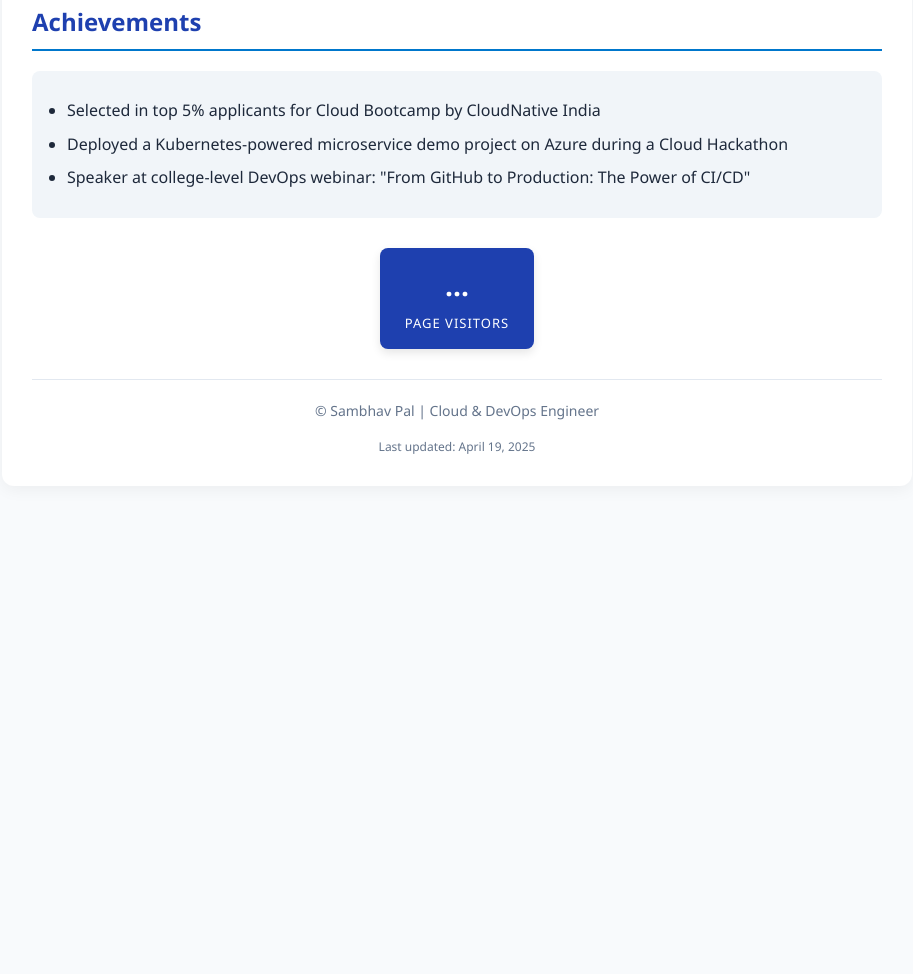
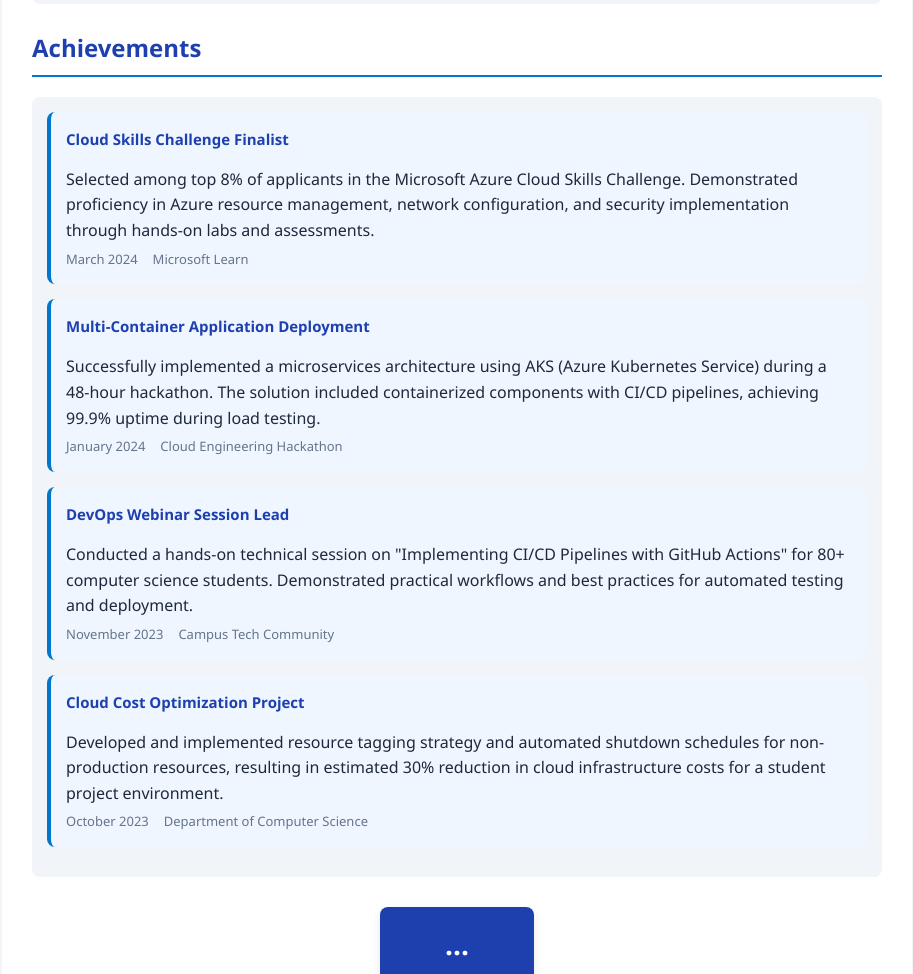
Before and after one commit to Sambhav800/cloud-resume, a plain HTML site: page index.html in a window 1280 px wide. Shown: the part 1826-2800 px from the top of the page, without its empty margins (183-1096 px from the left). Before the commit the page ends 2352 px from the top, so only its background shows below. Drawn offline with Linux system fonts and the light colour scheme; no server answers.

Commit message:
Test CI/CD pipeline

```diff
--- a/index.html
+++ b/index.html
@@ -3,8 +3,8 @@
 <head>
   <meta charset="UTF-8" />
   <meta name="viewport" content="width=device-width, initial-scale=1.0" />
-  <meta name="description" content="Sambhav Pal - Cloud Engineer and DevOps Professional with expertise in Azure, Kubernetes, and Infrastructure as Code">
-  <meta name="keywords" content="Cloud Engineer, DevOps, Azure, Kubernetes, Terraform, GitHub Actions, CI/CD">
+  <meta name="description" content="Sambhav Pal - Cloud Engineer and DevOps Professional specializing in Azure, Kubernetes, CI/CD, and Infrastructure as Code">
+  <meta name="keywords" content="Cloud Engineer, DevOps, Azure, Kubernetes, Terraform, GitHub Actions, CI/CD, IaC, Cloud Native">
   <title>Sambhav Pal | Cloud & DevOps Engineer</title>
   <style>
     :root {
@@ -17,6 +17,8 @@
       --footer: #64748b;
       --border: #e2e8f0;
       --section-bg: #f1f5f9;
+      --achievement-bg: #eff6ff;
+      --achievement-border: #bfdbfe;
     }
 
     [data-theme="dark"] {
@@ -29,6 +31,8 @@
       --footer: #94a3b8;
       --border: #334155;
       --section-bg: #1e293b;
+      --achievement-bg: #172554;
+      --achievement-border: #1e40af;
     }
 
     body {
@@ -238,6 +242,38 @@
       color: var(--heading);
     }
 
+    .achievement-item {
+      margin-bottom: 15px;
+      padding: 15px;
+      border-radius: 8px;
+      background-color: var(--achievement-bg);
+      border-left: 4px solid var(--accent);
+      position: relative;
+    }
+
+    .achievement-title {
+      font-weight: bold;
+      color: var(--heading);
+      margin-bottom: 5px;
+      font-size: 15px;
+    }
+
+    .achievement-description {
+      margin-bottom: 0;
+    }
+
+    .achievement-data {
+      display: flex;
+      align-items: center;
+      margin-top: 5px;
+      font-size: 13px;
+      color: var(--footer);
+    }
+
+    .achievement-date {
+      margin-right: 15px;
+    }
+
     @media print {
       .theme-toggle {
         display: none;
@@ -287,7 +323,7 @@
 
     <section class="section">
       <h2>Professional Summary</h2>
-      <p>Results-driven Cloud Engineer with hands-on experience in Azure, DevOps automation, and infrastructure as code. Passionate about building scalable cloud solutions with modern technologies. Strong focus on CI/CD pipelines, containerization, and cloud-native architectures.</p>
+      <p>Detail-oriented Cloud Engineer with hands-on experience in Azure, DevOps practices, and infrastructure automation. Skilled in implementing CI/CD pipelines, container orchestration, and cloud-native solutions. Passionate about optimizing cloud resource utilization and building scalable, resilient architectures. Eager to contribute to open-source cloud projects.</p>
     </section>
 
     <section>
@@ -385,11 +421,41 @@
     <section>
       <h2>Achievements</h2>
       <div class="section">
-        <ul>
-          <li>Selected in top 5% applicants for Cloud Bootcamp by CloudNative India</li>
-          <li>Deployed a Kubernetes-powered microservice demo project on Azure during a Cloud Hackathon</li>
-          <li>Speaker at college-level DevOps webinar: "From GitHub to Production: The Power of CI/CD"</li>
-        </ul>
+        <div class="achievement-item">
+          <div class="achievement-title">Cloud Skills Challenge Finalist</div>
+          <p class="achievement-description">Selected among top 8% of applicants in the Microsoft Azure Cloud Skills Challenge. Demonstrated proficiency in Azure resource management, network configuration, and security implementation through hands-on labs and assessments.</p>
+          <div class="achievement-data">
+            <span class="achievement-date">March 2024</span>
+            <span class="achievement-org">Microsoft Learn</span>
+          </div>
+        </div>
+
+        <div class="achievement-item">
+          <div class="achievement-title">Multi-Container Application Deployment</div>
+          <p class="achievement-description">Successfully implemented a microservices architecture using AKS (Azure Kubernetes Service) during a 48-hour hackathon. The solution included containerized components with CI/CD pipelines, achieving 99.9% uptime during load testing.</p>
+          <div class="achievement-data">
+            <span class="achievement-date">January 2024</span>
+            <span class="achievement-org">Cloud Engineering Hackathon</span>
+          </div>
+        </div>
+
+        <div class="achievement-item">
+          <div class="achievement-title">DevOps Webinar Session Lead</div>
+          <p class="achievement-description">Conducted a hands-on technical session on "Implementing CI/CD Pipelines with GitHub Actions" for 80+ computer science students. Demonstrated practical workflows and best practices for automated testing and deployment.</p>
+          <div class="achievement-data">
+            <span class="achievement-date">November 2023</span>
+            <span class="achievement-org">Campus Tech Community</span>
+          </div>
+        </div>
+
+        <div class="achievement-item">
+          <div class="achievement-title">Cloud Cost Optimization Project</div>
+          <p class="achievement-description">Developed and implemented resource tagging strategy and automated shutdown schedules for non-production resources, resulting in estimated 30% reduction in cloud infrastructure costs for a student project environment.</p>
+          <div class="achievement-data">
+            <span class="achievement-date">October 2023</span>
+            <span class="achievement-org">Department of Computer Science</span>
+          </div>
+        </div>
       </div>
     </section>
 
```
